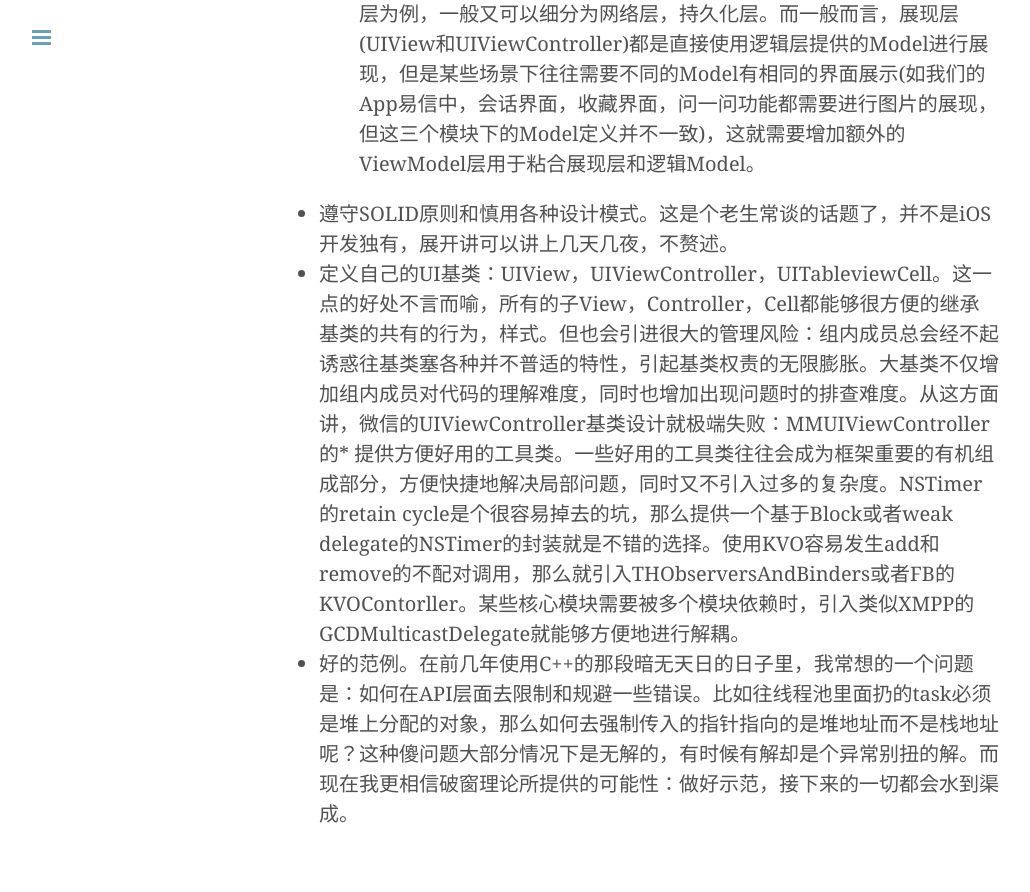
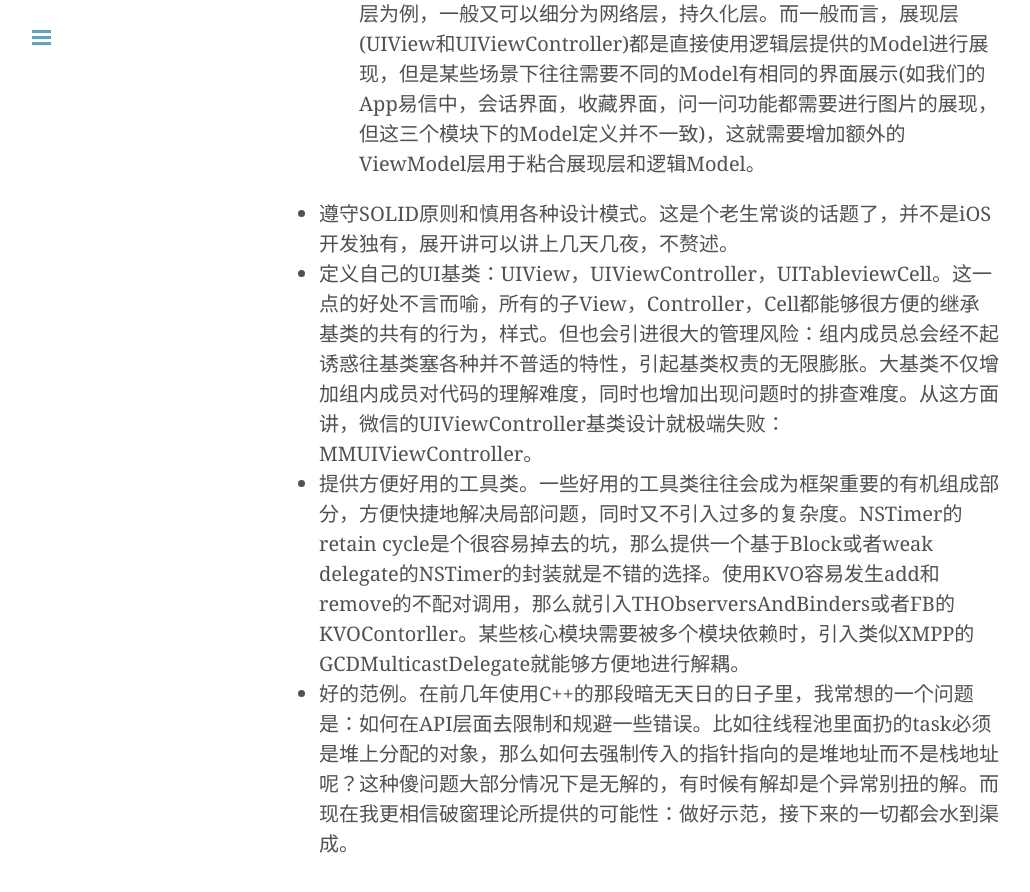
Before and after one commit to xiangwangfeng/xiangwangfeng.github.io, a Jekyll site: the page built from _posts/2014-05-24-iOS-App开发那些事.md, in a window 1280 px wide and 900 px high, scrolled down 3962 px. Shown: the top 892 px of the window, without its empty margins (1-1031 px from the left). Built offline with Jekyll 4.4.1, drawn with Linux system fonts in a browser that asks for light colours; some web fonts are replaced; Markdown is read by kramdown in place of the engine named in the settings.

Commit message:
Update 2014-05-24-iOS-App开发那些事.md

```diff
--- a/_posts/2014-05-24-iOS-App开发那些事.md
+++ b/_posts/2014-05-24-iOS-App开发那些事.md
@@ -60,7 +60,8 @@ Vendors：第三方库。
      * 数据访问层(Data Access Layer)，负责具体API构造，网络请求，数据持久化等。
      * 各层根据业务逻辑的复杂性内部又会使用单层或者多层结构。以数据访问层为例，一般又可以细分为网络层，持久化层。而一般而言，展现层(UIView和UIViewController)都是直接使用逻辑层提供的Model进行展现，但是某些场景下往往需要不同的Model有相同的界面展示(如我们的App易信中，会话界面，收藏界面，问一问功能都需要进行图片的展现，但这三个模块下的Model定义并不一致)，这就需要增加额外的ViewModel层用于粘合展现层和逻辑Model。
 * 遵守SOLID原则和慎用各种设计模式。这是个老生常谈的话题了，并不是iOS开发独有，展开讲可以讲上几天几夜，不赘述。
-* 定义自己的UI基类：UIView，UIViewController，UITableviewCell。这一点的好处不言而喻，所有的子View，Controller，Cell都能够很方便的继承基类的共有的行为，样式。但也会引进很大的管理风险：组内成员总会经不起诱惑往基类塞各种并不普适的特性，引起基类权责的无限膨胀。大基类不仅增加组内成员对代码的理解难度，同时也增加出现问题时的排查难度。从这方面讲，微信的UIViewController基类设计就极端失败：MMUIViewController的* 提供方便好用的工具类。一些好用的工具类往往会成为框架重要的有机组成部分，方便快捷地解决局部问题，同时又不引入过多的复杂度。NSTimer的retain cycle是个很容易掉去的坑，那么提供一个基于Block或者weak delegate的NSTimer的封装就是不错的选择。使用KVO容易发生add和remove的不配对调用，那么就引入THObserversAndBinders或者FB的KVOContorller。某些核心模块需要被多个模块依赖时，引入类似XMPP的GCDMulticastDelegate就能够方便地进行解耦。
+* 定义自己的UI基类：UIView，UIViewController，UITableviewCell。这一点的好处不言而喻，所有的子View，Controller，Cell都能够很方便的继承基类的共有的行为，样式。但也会引进很大的管理风险：组内成员总会经不起诱惑往基类塞各种并不普适的特性，引起基类权责的无限膨胀。大基类不仅增加组内成员对代码的理解难度，同时也增加出现问题时的排查难度。从这方面讲，微信的UIViewController基类设计就极端失败：MMUIViewController。
+* 提供方便好用的工具类。一些好用的工具类往往会成为框架重要的有机组成部分，方便快捷地解决局部问题，同时又不引入过多的复杂度。NSTimer的retain cycle是个很容易掉去的坑，那么提供一个基于Block或者weak delegate的NSTimer的封装就是不错的选择。使用KVO容易发生add和remove的不配对调用，那么就引入THObserversAndBinders或者FB的KVOContorller。某些核心模块需要被多个模块依赖时，引入类似XMPP的GCDMulticastDelegate就能够方便地进行解耦。
 * 好的范例。在前几年使用C++的那段暗无天日的日子里，我常想的一个问题是：如何在API层面去限制和规避一些错误。比如往线程池里面扔的task必须是堆上分配的对象，那么如何去强制传入的指针指向的是堆地址而不是栈地址呢？这种傻问题大部分情况下是无解的，有时候有解却是个异常别扭的解。而现在我更相信破窗理论所提供的可能性：做好示范，接下来的一切都会水到渠成。
 
 
```
